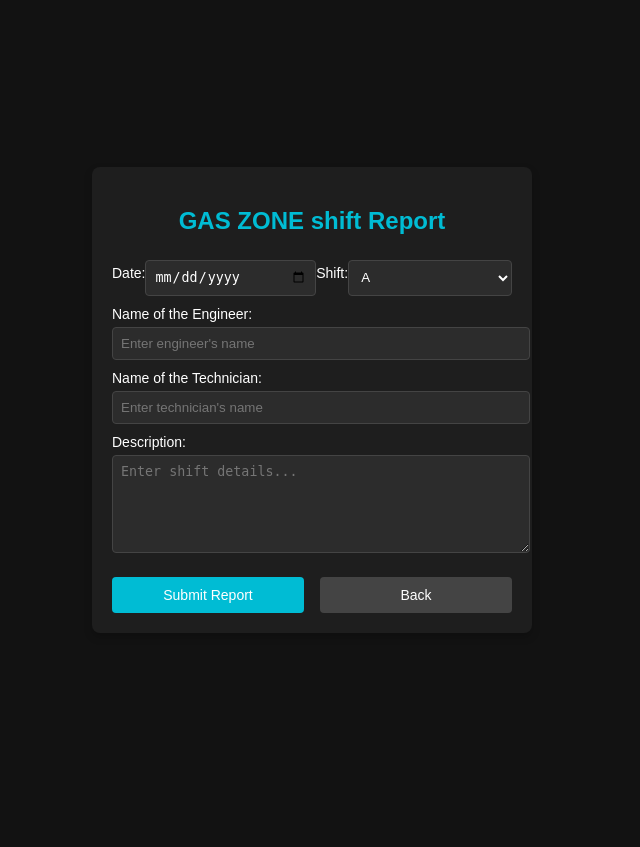
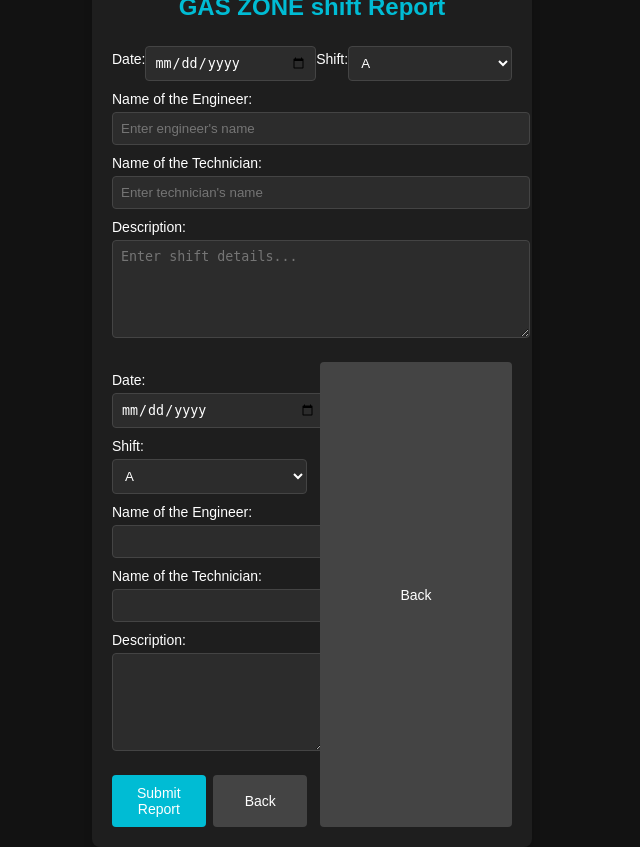
Before and after one commit to piyush1509-collab/FIELD-ENGINEER-SHIFT-REPORT-, a Flask app: page /gas-zone.html in a window 1280 px wide. Shown: the whole page, without its empty margins (328-968 px from the left). Before the commit the page ends 613 px from the top, so only its background shows below. Run offline with Flask 3, Linux system fonts and the light colour scheme.

Commit message:
Update gas-zone.html

```diff
--- a/templates/gas-zone.html
+++ b/templates/gas-zone.html
@@ -104,7 +104,34 @@
     <textarea id="description" placeholder="Enter shift details..."></textarea>
 
     <div class="button-container">
-        <button class="submit-btn" onclick="submitReport()">Submit Report</button>
+        <form method="POST">
+    <input type="hidden" name="area" value="Gas Zone">  <!-- ✅ Fix: Pass correct area -->
+
+    <label for="date">Date:</label>
+    <input type="date" name="date" required>
+
+    <label for="shift">Shift:</label>
+    <select name="shift">
+        <option value="A">A</option>
+        <option value="B">B</option>
+        <option value="C">C</option>
+    </select>
+
+    <label for="engineer">Name of the Engineer:</label>
+    <input type="text" name="engineer" required>
+
+    <label for="technician">Name of the Technician:</label>
+    <input type="text" name="technician" required>
+
+    <label for="description">Description:</label>
+    <textarea name="description" required></textarea>
+
+    <div class="button-container">
+        <button class="submit-btn" type="submit">Submit Report</button>
+        <button class="back-btn" type="button" onclick="history.back()">Back</button>
+    </div>
+</form>
+
         <button class="back-btn" onclick="goBack()">Back</button>
     </div>
 </div>
```
